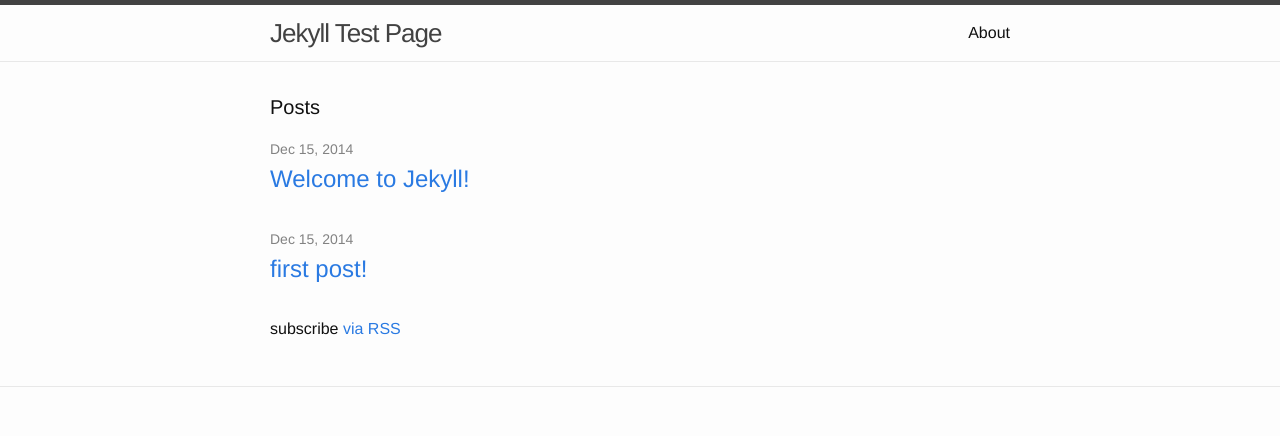
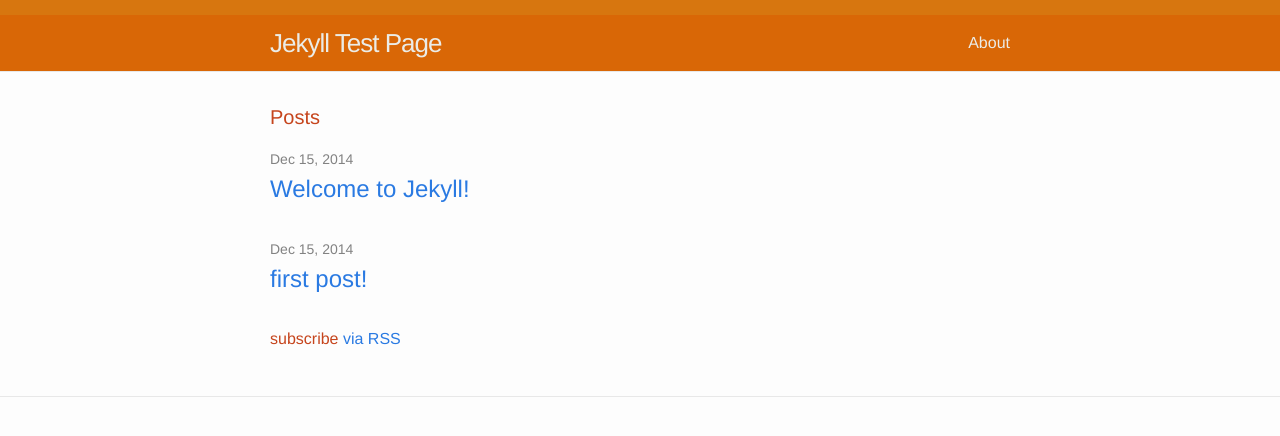
Before and after one commit to sienaabaya/jekyllTest, a Jekyll site: the page built from index.html, in a window 1280 px wide. Shown: the top 436 px of the page. Built offline with Jekyll 4.4.1, drawn with Linux system fonts in a browser that asks for light colours.

Commit message:
edited css of jekyll auto generated page

```diff
--- a/_sass/_layout.scss
+++ b/_sass/_layout.scss
@@ -2,10 +2,10 @@
  * Site header
  */
 .site-header {
-    border-top: 5px solid $grey-color-dark;
+    border-top: 15px solid #d7760f;
     border-bottom: 1px solid $grey-color-light;
     min-height: 56px;
-
+    background-color: #d96706;
     // Positioning context for the mobile navigation icon
     position: relative;
 }
@@ -16,10 +16,10 @@
     letter-spacing: -1px;
     margin-bottom: 0;
     float: left;
-
+    color: white;
     &,
     &:visited {
-        color: $grey-color-dark;
+        color: #EBECE7;
     }
 }
 
@@ -32,7 +32,7 @@
     }
 
     .page-link {
-        color: $text-color;
+        color: #EBECE7;
         line-height: $base-line-height;
 
         // Gaps between nav items, but not on the first one
--- a/css/main.scss
+++ b/css/main.scss
@@ -13,7 +13,7 @@ $base-line-height: 1.5;
 
 $spacing-unit:     30px;
 
-$text-color:       #111;
+$text-color:       #c6451d;
 $background-color: #fdfdfd;
 $brand-color:      #2a7ae2;
 
```
